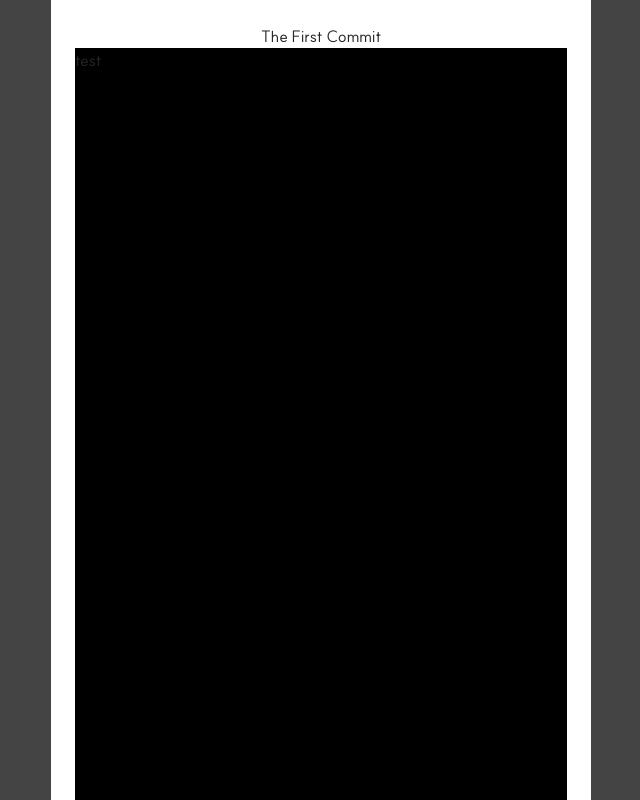
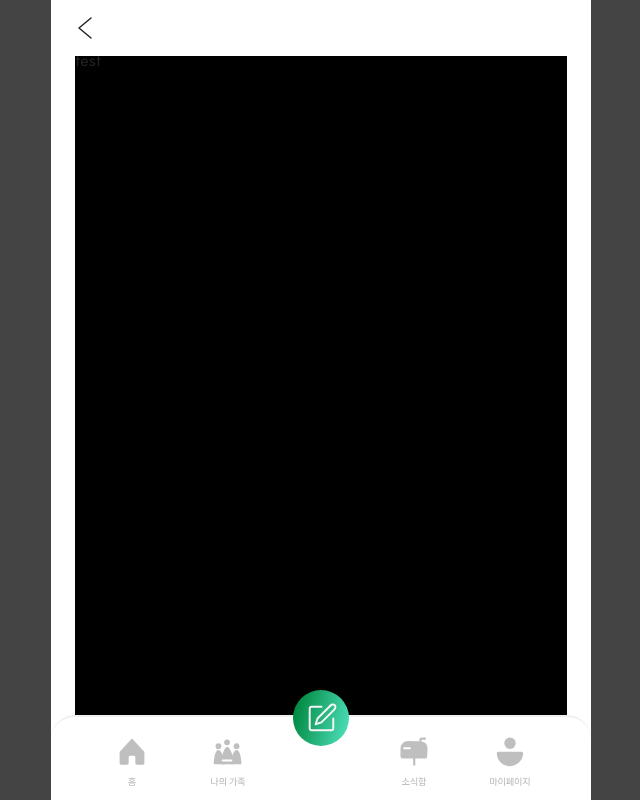
Before and after one commit to TheFirstCommit/frontend, a React (Vite) app: page / in a window 1280 px wide. Shown: the top 800 px of the page, without its empty margins (319-959 px from the left). Built offline with nearby package versions, Linux system fonts and the light colour scheme.

Commit message:
feat: Header, Nav 구현

```diff
--- /dev/null
+++ b/src/app/Headert.tsx
@@ -0,0 +1,24 @@
+import Icon_Back from '@/assets/icons/icon_Back.svg'
+import { useNavigate } from 'react-router-dom'
+
+interface HeaderProps {
+  title?: string
+}
+
+export const Header: React.FC<HeaderProps> = ({ title }) => {
+  const navigate = useNavigate()
+
+  const handleBackClick = () => {
+    navigate(-1) // 이전 페이지로 돌아가기
+  }
+
+  return (
+    <div className="fixed top-0 left-0 right-0 z-50">
+      <div className="flex justify-between items-center h-14 bg-white px-4 max-w-sm mx-auto">
+        <img src={Icon_Back} alt="back" className="w-9 h-9 cursor-pointer" onClick={handleBackClick} />
+        <p className="font-bold text-[16px]">{title}</p>
+        <div className="w-9 h-9" />
+      </div>
+    </div>
+  )
+}
--- /dev/null
+++ b/src/app/NavBar.tsx
@@ -0,0 +1,102 @@
+import { useNavigate, useLocation } from 'react-router-dom'
+import Icon_Home_Off from '@/assets/Icons/Property 1=home, Property 2=off.svg'
+import Icon_Home_On from '@/assets/Icons/Property 1=home, Property 2=on.svg'
+import Icon_Family_Off from '@/assets/Icons/Property 1=family, Property 2=off.svg'
+import Icon_Family_On from '@/assets/Icons/Property 1=family, Property 2=on.svg'
+import Icon_Postbox_Off from '@/assets/Icons/Property 1=postbox, Property 2=off.svg'
+import Icon_Postbox_On from '@/assets/Icons/Property 1=postbox, Property 2=on.svg'
+import Icon_Mypage_Off from '@/assets/Icons/Property 1=mypage, Property 2=off.svg'
+import Icon_Mypage_On from '@/assets/Icons/Property 1=mypage, Property 2=on.svg'
+import Icon_Posting from '@/assets/Icons/nav_posting.svg'
+
+export const NavBar: React.FC = () => {
+  const navigate = useNavigate()
+  const location = useLocation()
+
+  const isActive = (path: string) => {
+    return location.pathname === path
+  }
+
+  const handleTabClick = (path: string) => {
+    navigate(path)
+  }
+
+  const handlePostingClick = () => {
+    navigate('/posting') // 포스팅 페이지로 이동
+  }
+
+  return (
+    <div className="fixed bottom-0 left-0 right-0 z-50">
+      <div className="mx-auto max-w-sm bg-white border-t-2 border-gray-200 rounded-tl-3xl rounded-tr-3xl">
+        <div className="flex justify-around items-center h-[83px] px-4 relative gap-14">
+            <div className='flex justify-between items-center gap-12'>
+                {/* 홈 탭 */}
+                <div
+                    className={`flex flex-col items-center cursor-pointer ${isActive('/home') ? 'text-gray-900' : 'text-gray-400'}`}
+                    onClick={() => handleTabClick('/home')}
+                >
+                    <img
+                    src={isActive('/home') ? Icon_Home_On : Icon_Home_Off}
+                    alt="home"
+                    className="w-12 h-15"
+                    />
+                </div>
+
+                {/* 가족그룹 탭 */}
+                <div
+                    className={`flex flex-col items-center cursor-pointer ${isActive('/family-group') ? 'text-gray-900' : 'text-gray-400'}`}
+                    onClick={() => handleTabClick('/family-group')}
+                >
+                    <img
+                    src={isActive('/family-group') ? Icon_Family_On : Icon_Family_Off}
+                    alt="family"
+                    className="w-12 h-15"
+                    />
+                </div>
+            </div>
+
+            <div className='absolute bottom-[46px]'>
+                {/* 포스팅 버튼 (중앙) */}
+                <div
+                    className="cursor-pointer transform -translate-y-2"
+                    onClick={handlePostingClick}
+                >
+                    <img
+                    src={Icon_Posting}
+                    alt="posting"
+                    className="w-14 h-14"
+                    />
+                </div>
+            </div>
+
+
+          <div className='flex justify-between items-center gap-12'>
+            {/* 우편함 탭 */}
+            <div
+                className={`flex flex-col items-center cursor-pointer ${isActive('/postbox') ? 'text-gray-900' : 'text-gray-400'}`}
+                onClick={() => handleTabClick('/postbox')}
+            >
+                <img
+                src={isActive('/postbox') ? Icon_Postbox_On : Icon_Postbox_Off}
+                alt="postbox"
+                className="w-12 h-15"
+                />
+            </div>
+
+            {/* 마이페이지 탭 */}
+            <div
+                className={`flex flex-col items-center cursor-pointer ${isActive('/mypage') ? 'text-gray-900' : 'text-gray-400'}`}
+                onClick={() => handleTabClick('/mypage')}
+            >
+                <img
+                src={isActive('/mypage') ? Icon_Mypage_On : Icon_Mypage_Off}
+                alt="mypage"
+                className="w-12 h-15"
+                />
+            </div>
+          </div>
+        </div>
+      </div>
+    </div>
+  )
+}
--- a/src/app/layouts/RootLayout.tsx
+++ b/src/app/layouts/RootLayout.tsx
@@ -1,11 +1,41 @@
-import { Outlet } from 'react-router-dom'
+import { Header } from '@/app/Headert'
+import { NavBar } from '@/app/NavBar'
+import { Outlet, useLocation } from 'react-router-dom'
 
 export default function RootLayout() {
+  const location = useLocation()
+
+  // Header와 Footer를 숨길 경로들
+  const hideHeaderPaths = ['/landing', '/login', '/signup', '/onboarding', '/billing']
+
+  const hideFooterPaths = ['/landing', '/login', '/signup', '/onboarding', '/billing', '/posting']
+
+  // 현재 경로가 Header를 숨겨야 하는지 확인
+  const shouldHideHeader = hideHeaderPaths.some(path => location.pathname.startsWith(path))
+
+  // 현재 경로가 Footer를 숨겨야 하는지 확인
+  const shouldHideFooter = hideFooterPaths.some(path => location.pathname.startsWith(path))
+
+  // Header 텍스트를 경로에 따라 설정
+  const getHeaderText = () => {
+    const path = location.pathname
+
+    if (path.startsWith('/home')) return '홈'
+    if (path.startsWith('/family-group')) return '가족그룹'
+    if (path.startsWith('/postbox')) return '우편함'
+    if (path.startsWith('/mypage')) return '마이페이지'
+    if (path.startsWith('/posting')) return '포스팅'
+
+    return ''
+  }
+
   return (
     <div className="min-h-dvh bg-[#444444]">
       {/* 데스크탑에서는 중앙 정렬된 모바일 크기, 모바일에서는 전체 너비 */}
       <div className="mx-auto max-w-sm min-h-dvh bg-background">
+        {!shouldHideHeader && <Header title={getHeaderText()} />}
         <Outlet />
+        {!shouldHideFooter && <NavBar />}
       </div>
     </div>
   )
--- a/src/components/Headert.tsx
+++ /dev/null
@@ -1,7 +0,0 @@
-export const Header: React.FC = () => {
-    return (
-        <div>
-            <p>Header</p>
-        </div>
-    )
-}
```
